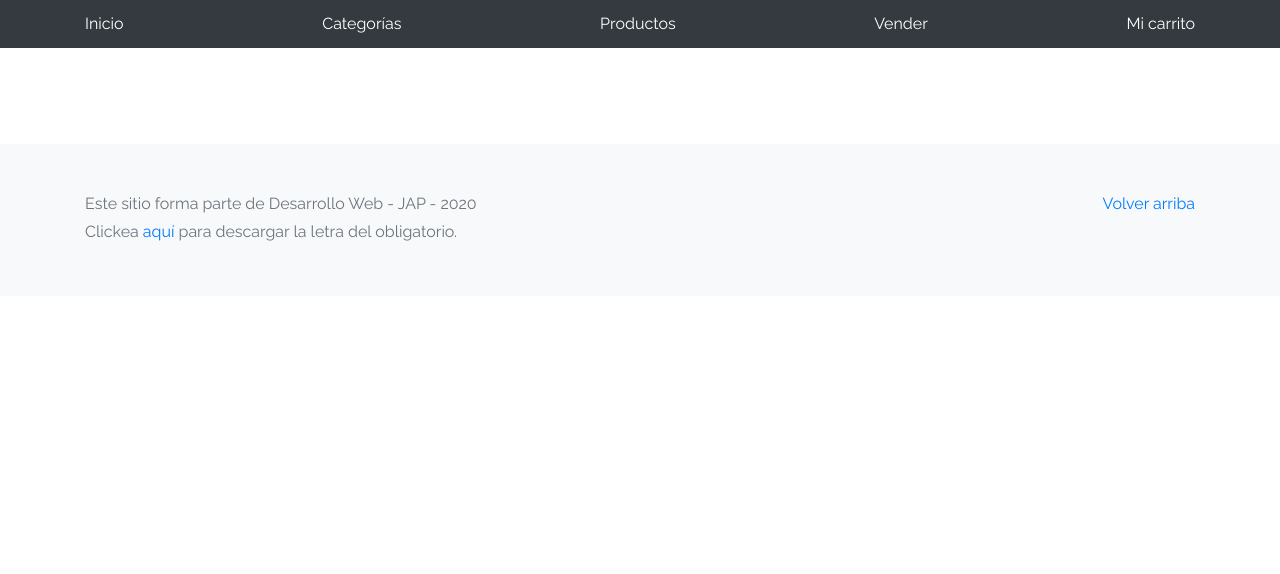
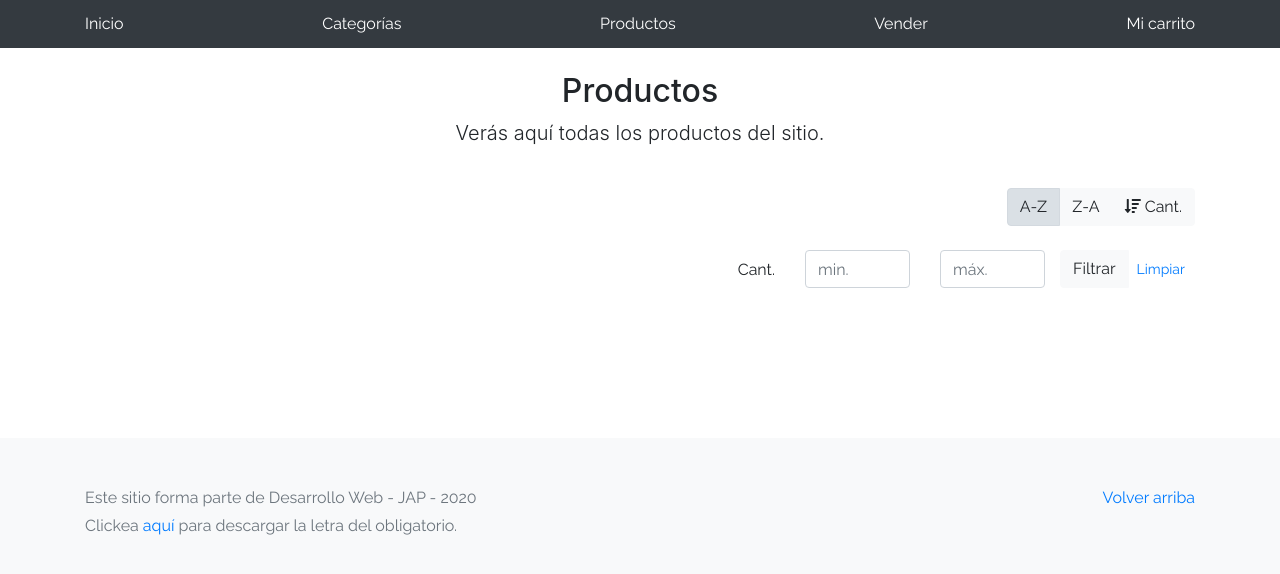
Before and after one commit to SantiagoDucos/repo_ecommerce, a plain HTML site: page products.html in a window 1280 px wide. Drawn offline with Linux system fonts and the light colour scheme; no server answers.

Commit message:
Mejora de codigo

```diff
--- a/products.html
+++ b/products.html
@@ -1,20 +1,24 @@
 <!DOCTYPE html>
-<!-- saved from url=(0049)https://getbootstrap.com/docs/4.3/examples/album/ -->
 <html lang="en">
+
 <head>
+
+  <title>eMercado - Todo lo que busques está aquí</title>
+
   <meta http-equiv="Content-Type" content="text/html; charset=UTF-8">
   <meta name="viewport" content="width=device-width, initial-scale=1, shrink-to-fit=no">
   <meta name="description" content="">
-    <title>eMercado - Todo lo que busques está aquí</title>
 
   <link rel="canonical" href="https://getbootstrap.com/docs/4.3/examples/album/">
   <link href="https://fonts.googleapis.com/css?family=Raleway:300,300i,400,400i,700,700i,900,900i" rel="stylesheet">
   <link href="css/font-awesome.min.css" rel="stylesheet">
   <link href="css/bootstrap.min.css" rel="stylesheet">
   <link href="css/styles.css" rel="stylesheet">
+
 </head>
 
 <body>
+
   <!-- NAVIGATION BAR -->
   <nav class="site-header sticky-top py-1 bg-dark">
     <div class="container d-flex flex-column flex-md-row justify-content-between">
@@ -26,22 +30,101 @@
     </div>
   </nav>
 
+  <main role="main" class="pb-5">
+
+  <!-- TITULO Y SUBTITULO -->
+  <div class="text-center p-4">
+    <h2>Productos</h2>
+    <p class="lead">Verás aquí todas los productos del sitio.</p>
+  </div>
+
+  <div class="container">
+
+    <div class="row">
+      <div class="col text-right">
+        <div class="btn-group btn-group-toggle mb-4" data-toggle="buttons">
+
+          <label class="btn btn-light active" id="sortAsc" >
+            <input type="radio" name="options" autocomplete="off" checked>A-Z
+          </label>
+
+          <label class="btn btn-light" id="sortDesc" >
+            <input type="radio" name="options" autocomplete="off">Z-A
+          </label>
+
+          <label class="btn btn-light" id="sortByCount" >
+            <input type="radio" name="options" autocomplete="off"><i class="fas fa-sort-amount-down mr-1"></i>Cant.
+          </label>
+
+        </div>
+      </div>
+    </div>
+
+    <div class="row justify-content-end">
+      <div class="col-md-6"></div>
+      <div class="col-md-6 col-sm-12 mb-1 container">
+        <div class="row container p-0 m-0">
+
+          <div class="col">
+            <p class="font-weight-normal text-right my-2">Cant.</p>
+          </div>
+
+          <div class="col">
+            <input class="form-control" type="number" placeholder="min." id="rangeFilterCountMin">
+          </div>
+
+          <div class="col">
+            <input class="form-control" type="number" placeholder="máx." id="rangeFilterCountMax">
+          </div>
+
+          <div class="col-3 p-0">
+            <div class="btn-group" role="group">
+
+              <button class="btn btn-light btn-block" id="rangeFilterCount">Filtrar</button>
+              <button class="btn btn-link btn-sm" id="clearRangeFilter">Limpiar</button>
+
+            </div>
+          </div>
+
+        </div>
+      </div>
+    </div>
+
+    <div class="row">
+      <div class="list-group" id="cat-list-container"></div>
+    </div>
+
+  </div> <!-- class="container" -->
+
+</main>
+
   <div id="show-articles" class="container p-5">
-      <!-- HERE THE DATE WILL BE SHOWN -->
+
+    <!-- ACÁ SE VAN A MOSTRAR LOS PRODUCTOS -->
   </div>
+
   <footer class="text-muted bg-light">
     <div class="container">
+
       <p class="float-right">
         <a href="#">Volver arriba</a>
       </p>
+
       <p>Este sitio forma parte de Desarrollo Web - JAP - 2020</p>
+
       <p>Clickea <a target="_blank" href="Letra.pdf">aquí</a> para descargar la letra del obligatorio.</p>
+
     </div>
   </footer>
+
   <div id="spinner-wrapper"><div class="lds-ring"><div></div><div></div><div></div><div></div></div></div>
+
+  <!-- SCRIPT -->
   <script src="js/jquery-3.4.1.min.js"></script>
   <script src="js/bootstrap.bundle.min.js"></script>
   <script src="js/init.js"></script>
   <script src="js/products.js"></script>
+
 </body>
+
 </html>
```
Also changed, not shown: categories.html (+52 -9 lines), js/categories.js (+64 -27 lines). Lines whose indentation alone changed are shown as unchanged.
